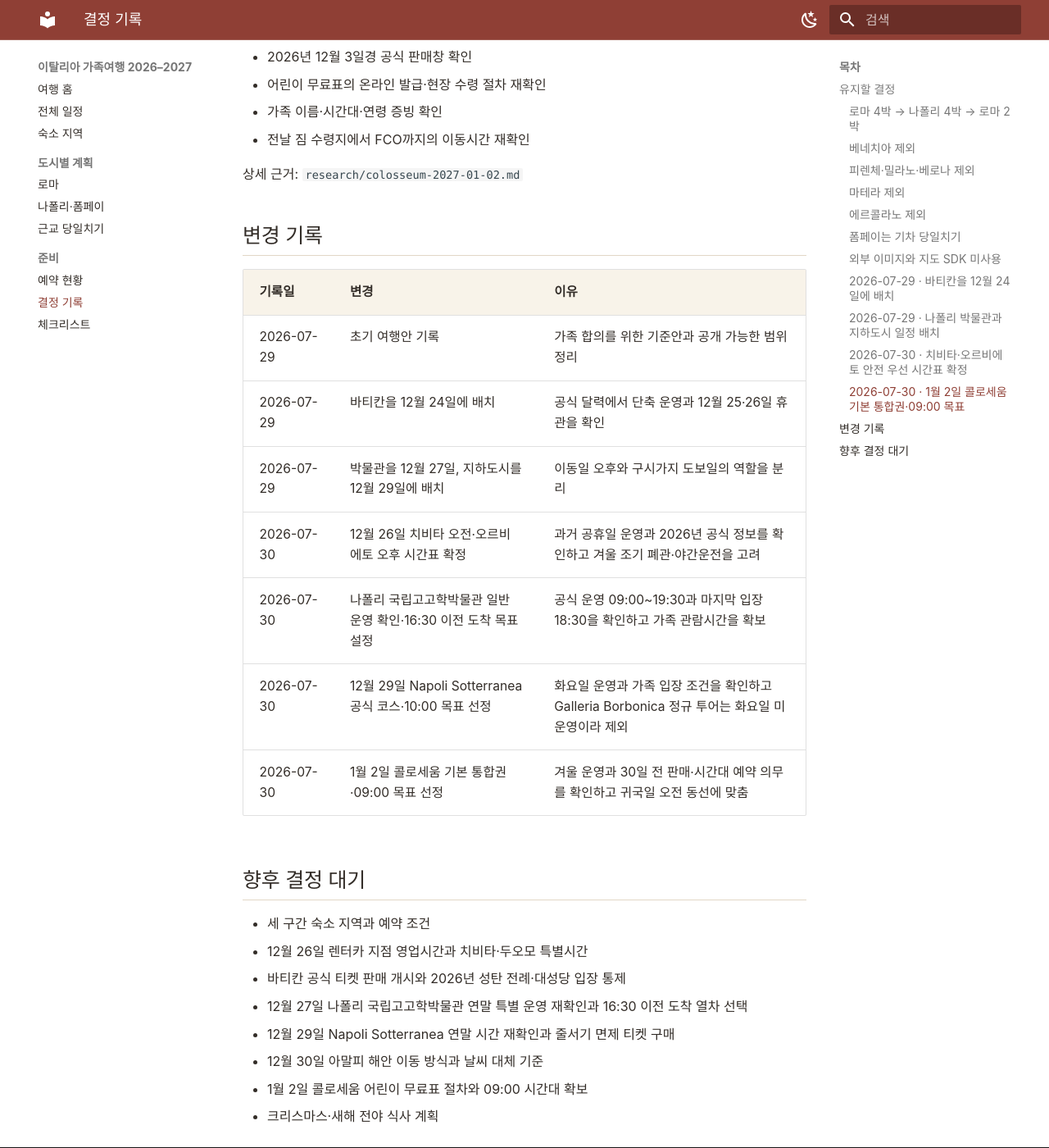
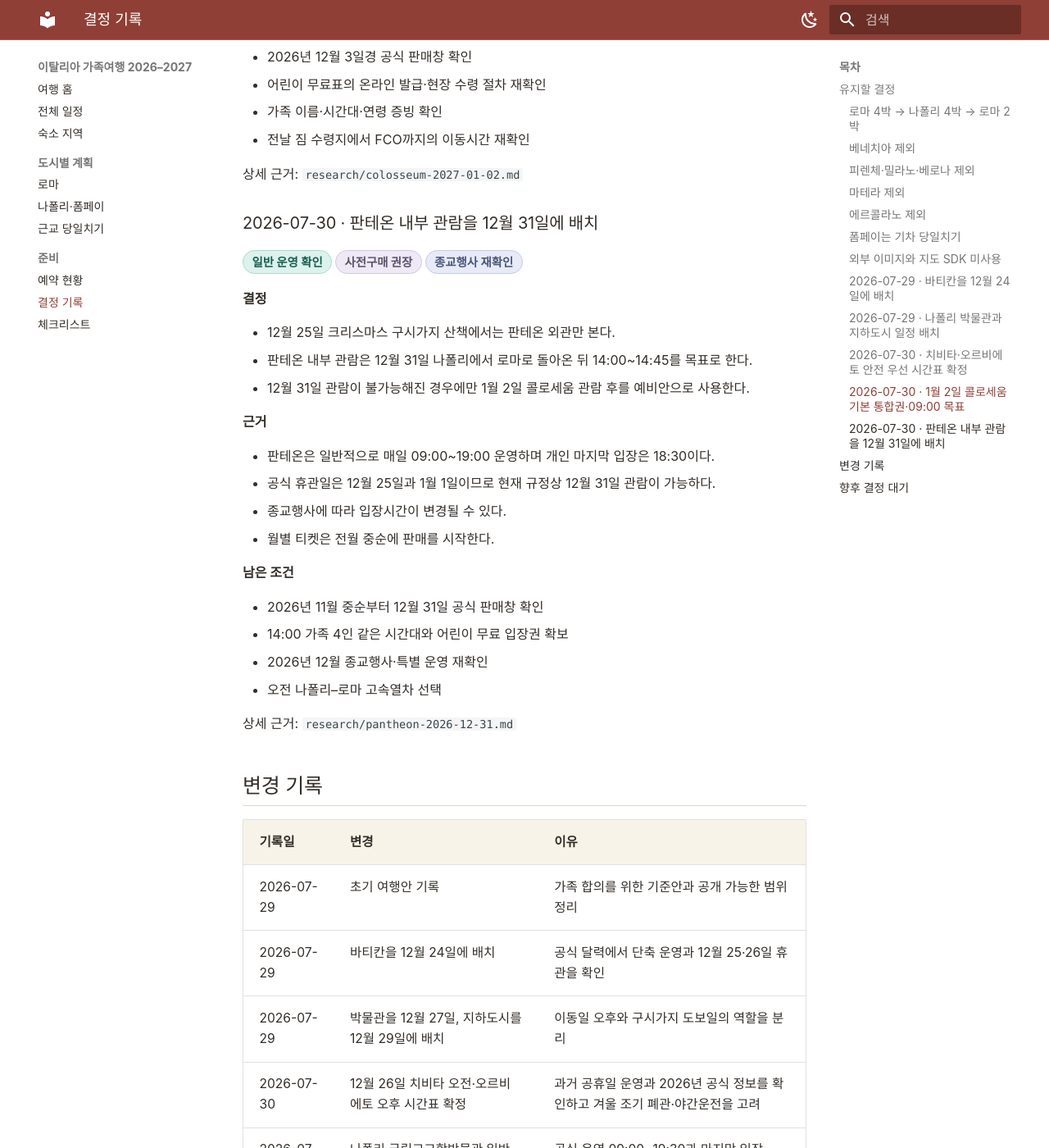
Before and after one commit to Jaeho211/italy-family-trip-2026, an MkDocs documentation site: the page built from docs/decisions.md, in a window 1280 px wide and 1400 px high, scrolled down 4137 px. Shown: the whole window at 82% size. Built offline with MkDocs 1.6.1 and Material for MkDocs 9.7.7, drawn with Linux system fonts in a browser that asks for light colours; some of the changed text lies outside the part shown.

Commit message:
Record December 31 Pantheon decision

```diff
--- a/docs/decisions.md
+++ b/docs/decisions.md
@@ -155,6 +155,32 @@
 
 상세 근거: `research/colosseum-2027-01-02.md`
 
+### 2026-07-30 · 판테온 내부 관람을 12월 31일에 배치
+
+<span class="status verified">일반 운영 확인</span><span class="status review">사전구매 권장</span><span class="status recheck">종교행사 재확인</span>
+
+**결정**
+
+- 12월 25일 크리스마스 구시가지 산책에서는 판테온 외관만 본다.
+- 판테온 내부 관람은 12월 31일 나폴리에서 로마로 돌아온 뒤 14:00~14:45를 목표로 한다.
+- 12월 31일 관람이 불가능해진 경우에만 1월 2일 콜로세움 관람 후를 예비안으로 사용한다.
+
+**근거**
+
+- 판테온은 일반적으로 매일 09:00~19:00 운영하며 개인 마지막 입장은 18:30이다.
+- 공식 휴관일은 12월 25일과 1월 1일이므로 현재 규정상 12월 31일 관람이 가능하다.
+- 종교행사에 따라 입장시간이 변경될 수 있다.
+- 월별 티켓은 전월 중순에 판매를 시작한다.
+
+**남은 조건**
+
+- 2026년 11월 중순부터 12월 31일 공식 판매창 확인
+- 14:00 가족 4인 같은 시간대와 어린이 무료 입장권 확보
+- 2026년 12월 종교행사·특별 운영 재확인
+- 오전 나폴리–로마 고속열차 선택
+
+상세 근거: `research/pantheon-2026-12-31.md`
+
 ## 변경 기록
 
 | 기록일 | 변경 | 이유 |
@@ -166,6 +192,7 @@
 | 2026-07-30 | 나폴리 국립고고학박물관 일반 운영 확인·16:30 이전 도착 목표 설정 | 공식 운영 09:00~19:30과 마지막 입장 18:30을 확인하고 가족 관람시간을 확보 |
 | 2026-07-30 | 12월 29일 Napoli Sotterranea 공식 코스·10:00 목표 선정 | 화요일 운영과 가족 입장 조건을 확인하고 Galleria Borbonica 정규 투어는 화요일 미운영이라 제외 |
 | 2026-07-30 | 1월 2일 콜로세움 기본 통합권·09:00 목표 선정 | 겨울 운영과 30일 전 판매·시간대 예약 의무를 확인하고 귀국일 오전 동선에 맞춤 |
+| 2026-07-30 | 판테온 내부 관람을 12월 31일 14:00 목표로 배치 | 12월 25일·1월 1일 휴관을 피하고 나폴리에서 로마로 돌아오는 오후를 활용 |
 
 ## 향후 결정 대기
 
@@ -175,5 +202,6 @@
 - 12월 27일 나폴리 국립고고학박물관 연말 특별 운영 재확인과 16:30 이전 도착 열차 선택
 - 12월 29일 Napoli Sotterranea 연말 시간 재확인과 줄서기 면제 티켓 구매
 - 12월 30일 아말피 해안 이동 방식과 날씨 대체 기준
+- 12월 31일 판테온 티켓 판매·종교행사 재확인과 오전 나폴리–로마 열차 선택
 - 1월 2일 콜로세움 어린이 무료표 절차와 09:00 시간대 확보
 - 크리스마스·새해 전야 식사 계획
```
